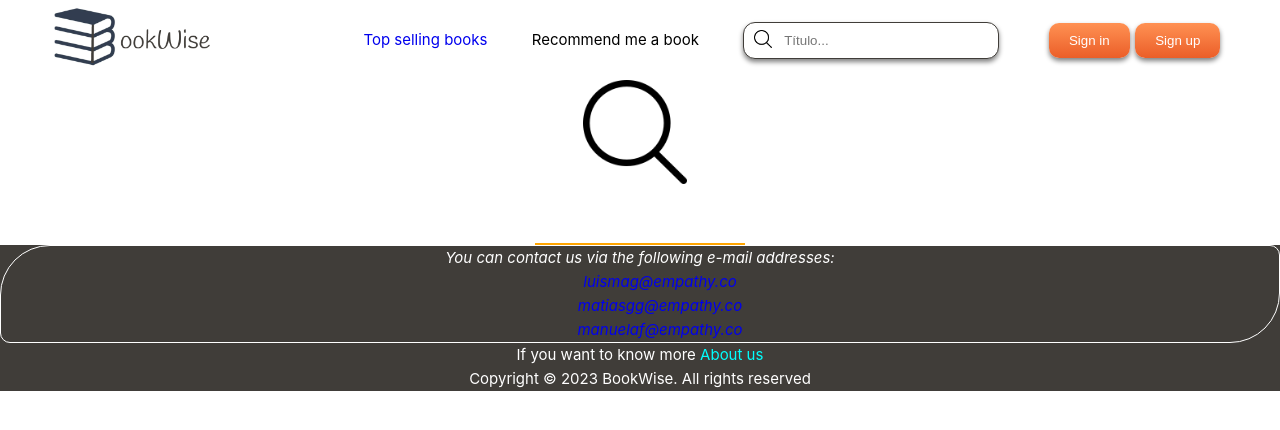
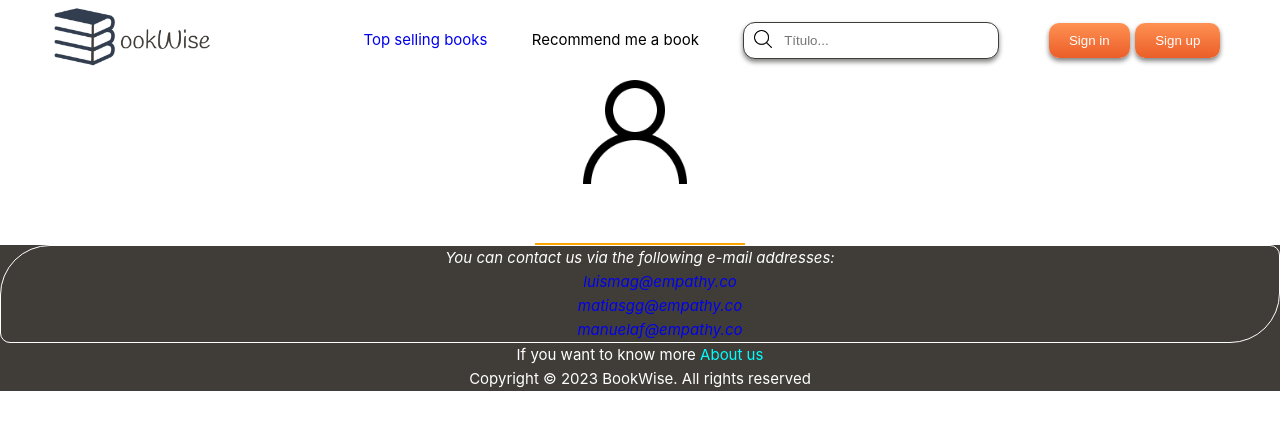
Before and after one commit to mgg709/BookWise, a Vue app in the folder frontend/bookwise-front/: page /profile in a window 1280 px wide. Shown: the top 430 px of the page. Built offline with nearby package versions, Linux system fonts and the light colour scheme.

Commit message:
solving conflicts

```diff
--- a/frontend/bookwise-front/src/components/ProfileHeader.vue
+++ b/frontend/bookwise-front/src/components/ProfileHeader.vue
@@ -3,7 +3,7 @@
   <div class="ph-container">
     <div class="ph-content">
       <div class="ph-image-container">
-        <img :src="`src/assets/${imageName}.png`" alt="User profile img">
+        <img src="../assets/user.png" alt="User profile img">
         <p>{{username}}</p>
       </div>
     </div>
```
